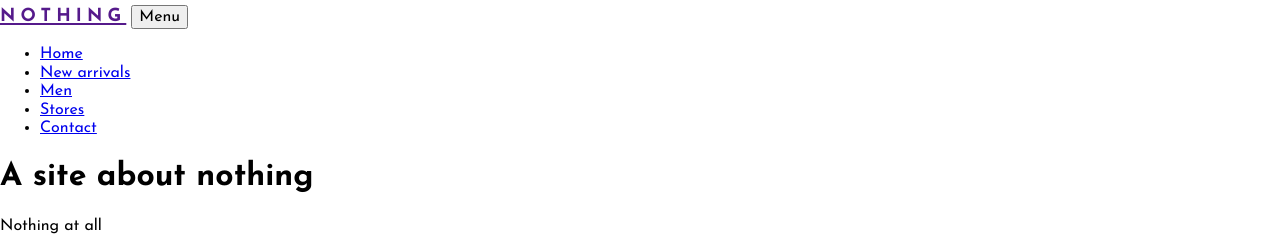
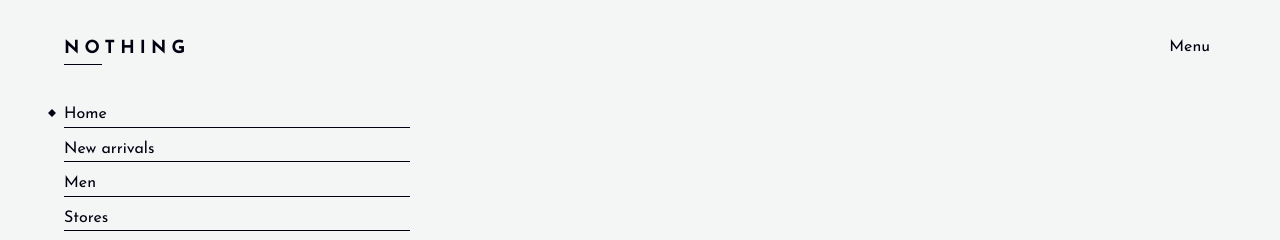
Before and after one commit to artvandervennet/school, a PHP site: page / in a window 1280 px wide. Shown: the top 240 px of the page. Run offline with PHP 8.4, Linux system fonts and the light colour scheme.

Commit message:
web labo03 css mobile klaar

```diff
--- a/webDesign/labo03/index.html
+++ b/webDesign/labo03/index.html
@@ -18,6 +18,9 @@
             href="https://fonts.googleapis.com/css2?family=Josefin+Sans:ital,wght@0,100;0,300;0,400;0,700;1,400;1,700&display=swap"
             rel="stylesheet"
         />
+
+        <script src="main.js" defer></script>
+
         <title>NOTHING</title>
     </head>
     <body>
@@ -55,6 +58,7 @@
                         />
                     </figure>
                 </section>
+
                 <div class="teasers">
                     <section>
                         <h2>1/2 - essentials</h2>
--- a/webDesign/labo03/main.js
+++ b/webDesign/labo03/main.js
@@ -0,0 +1,5 @@
+(function () {
+
+
+
+})
--- a/webDesign/labo03/style.css
+++ b/webDesign/labo03/style.css
@@ -1,31 +1,203 @@
 /* ROOT */
 
-*, ::after, ::before {
-    box-sizing: border-box
+:root {
+    --white: #f4f6f6;
+    --black: #010111;
+    --primary: var(--black);
+    --bg: var(--white);
+}
+
+@media (prefers-color-scheme: dark) {
+    :root {
+        --primary: var(--white);
+        --bg: var(--black);
+    }
+}
+
+*,
+::after,
+::before {
+    box-sizing: border-box;
 }
 
 html {
     background-color: var(--bg);
-    font-family: 'Josefin Sans', sans-serif;
-    color: var(--primary)
+    font-family: "Josefin Sans", sans-serif;
+    color: var(--primary);
 }
 
 /* UTILITY CLASSES, ATOMS...*/
+figure,
+body {
+    margin: 0;
+}
+
+.container {
+    max-width: 120rem;
+    margin: 0 clamp(1rem, 8vw, 4rem);
+}
+
+p {
+    max-width: 40rem;
+}
+
+a:focus-visible,
+button:focus-visible {
+    outline: dotted var(--primary);
+}
+
+a {
+    text-decoration: none;
+    color: var(--primary);
+}
+
+ul {
+    list-style: none;
+}
+
+img {
+    object-fit: cover;
+    max-width: 100%;
+    aspect-ratio: 8/5;
+}
 
 /* HEADER */
 
 header .logo {
     font-weight: 700;
     font-variant: all-petite-caps;
-    letter-spacing: .2em;
+    letter-spacing: 0.2em;
     font-size: clamp(1rem, 2vw, 2rem);
-    display: inline-block
+    display: inline-block;
+
+    color: var(--primary);
+    text-decoration: none;
+}
+
+header {
+    margin: 2rem 0;
+}
+
+header .content {
+    display: flex;
+    flex-wrap: wrap;
+    justify-content: space-between;
+    gap: 2rem;
+}
+
+.hamburger {
+    background-color: var(--bg);
+    outline: none;
+    border: none;
+    color: var(--primary);
+}
+
+header .content nav {
+    width: 100%;
+}
+
+header .content ul {
+    margin: 0;
+    padding: 0;
+}
+
+header .content li {
+    position: relative;
+    padding: 0.25rem 0;
+    margin: 0.5rem 0;
+}
+
+header .content a {
+    display: block;
+    position: relative;
+}
+
+header .content a::after {
+    content: "";
+    position: absolute;
+    width: 30%;
+    height: 1px;
+    background-color: var(--primary);
+    bottom: -0.25rem;
+    left: 0;
+}
+
+li:has(> a.active)::before {
+    content: "";
+    position: absolute;
+    width: 0.5rem;
+    height: 0.5rem;
+
+    scale: 0.7;
+
+    top: 30%;
+    left: -1rem;
+    rotate: 45deg;
+
+    background-color: var(--primary);
 }
 
 /* MAIN */
 
+.intro {
+    display: flex;
+    flex-direction: column;
+}
+
+.intro figure {
+    order: -1;
+}
+
+.teasers {
+    padding: 6rem 0;
+
+    display: flex;
+    flex-direction: column;
+
+    gap: 6rem;
+}
+
+.gallery {
+    display: flex;
+    flex-direction: column;
+    padding-bottom: 1rem;
+    gap: 2rem;
+}
+
+.button {
+    background-color: var(--bg);
+    border: var(--primary) solid;
+    border-radius: 2px;
+    color: var(--primary);
+    padding: 0.5rem 1rem;
+}
+
+.limited {
+    padding-bottom: 6rem;
+}
+
 /* FOOTER */
+footer {
+    padding: 2rem 0;
+    position: sticky;
+    display: flex;
+}
+
+footer::after {
+    content: "";
+    position: absolute;
+
+    width: 100vw;
+    height: 2px;
+
+    background-color: var(--primary);
+    top: 0;
+    margin-left: calc(clamp(1rem, 8vw, 4rem) * -1);
+}
 
 /* BREAKPOINTS */
 
+@media (min-width: 46.875rem) {
+}
+
 /* ANIMATIONS */
```
